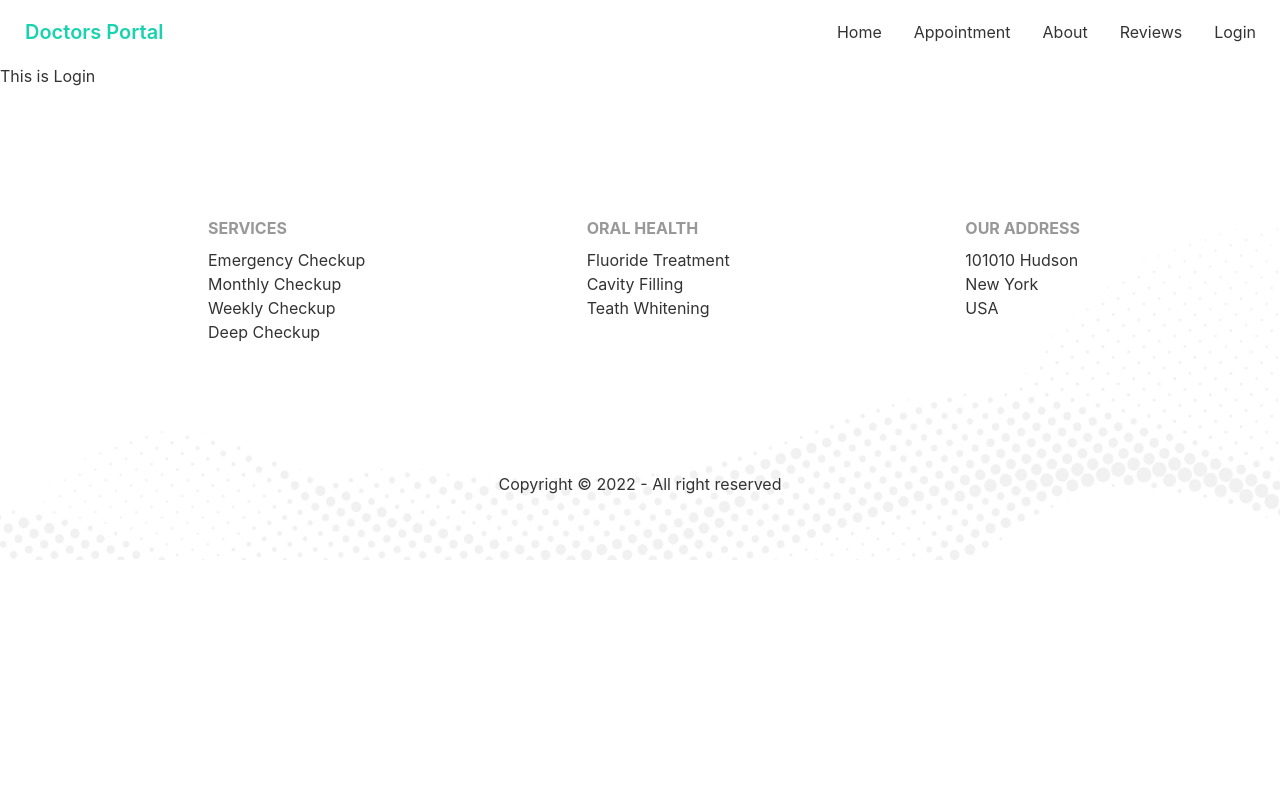
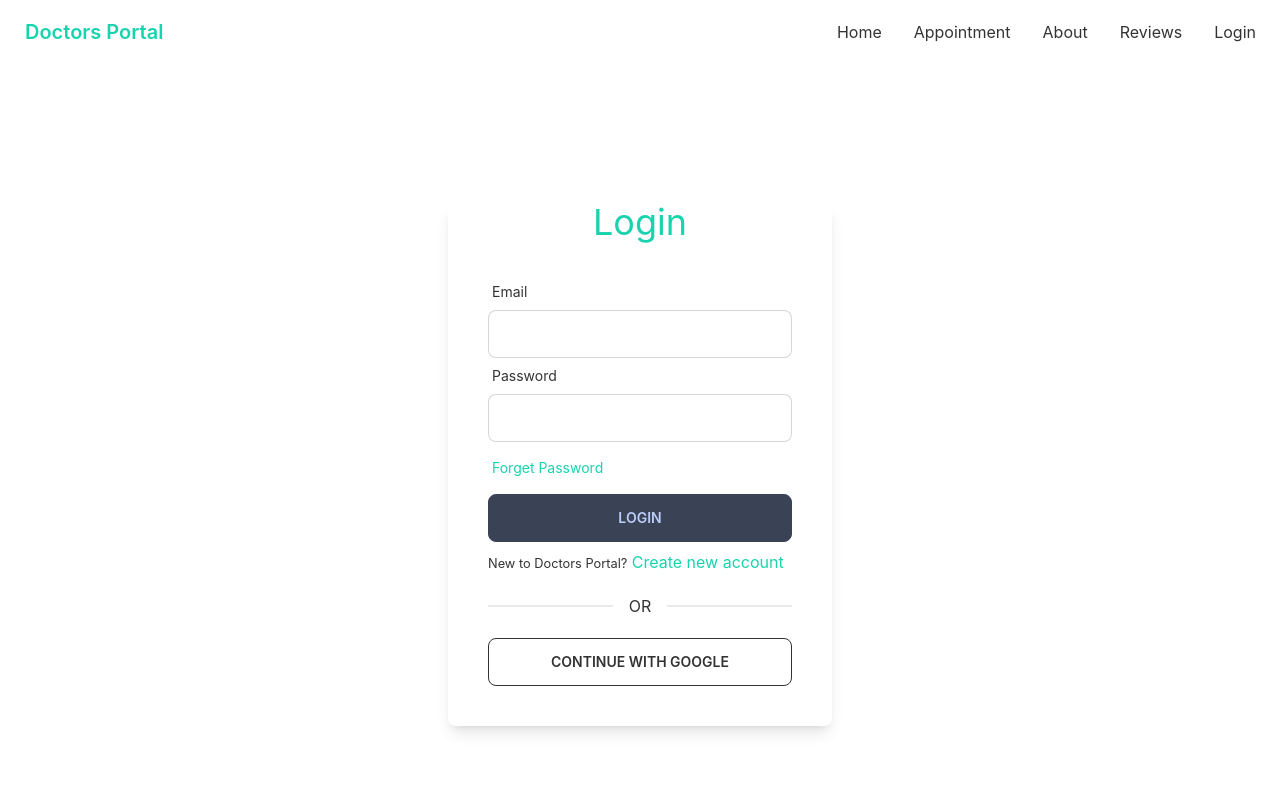
Before and after one commit to SHDilruba/doctors-portal, a React (Create React App) app: page /login in a window 1280 px wide. Shown: the top 800 px of the page. Built offline with nearby package versions, Linux system fonts and the light colour scheme.

Commit message:
login page added

```diff
--- a/package.json
+++ b/package.json
@@ -8,9 +8,11 @@
     "@testing-library/user-event": "^13.5.0",
     "daisyui": "^2.42.1",
     "date-fns": "^2.29.3",
+    "firebase": "^9.14.0",
     "react": "^18.2.0",
     "react-day-picker": "^8.3.7",
     "react-dom": "^18.2.0",
+    "react-hook-form": "^7.40.0",
     "react-router-dom": "^6.4.4",
     "react-scripts": "5.0.1",
     "web-vitals": "^2.1.4"
--- a/src/Pages/Login/Login.js
+++ b/src/Pages/Login/Login.js
@@ -1,9 +1,50 @@
 import React from 'react';
+import { useForm } from 'react-hook-form';
+import { Link } from 'react-router-dom';
 
 const Login = () => {
+  const {register, formState: { errors }, handleSubmit} = useForm();
+
+  const handleLogin = data =>{
+    console.log(data);
+  }
+
   return (
-    <div>
-       <h1>This is Login</h1>
+    <div className='h-[800px] flex justify-center items-center'>
+       <div className='w-96 px-10 pb-10 shadow-lg rounded-lg'>
+          <h2 className='text-4xl text-center mb-8 text-secondary'>Login</h2>
+          <form onSubmit={handleSubmit(handleLogin)}>
+            <div className="form-control w-full max-w-xs">
+                <label className="label">
+                    <span className="label-text">Email</span>
+                </label>
+                <input type="email" {...register("email", {
+                   required: 'Email Address is required'
+                })}
+                className="input input-bordered w-full max-w-xs" />
+                {errors.email && <p className='text-red-600'>{errors.email?.message}</p>}
+            </div>
+            <div className="form-control w-full max-w-xs">
+                <label className="label">
+                    <span className="label-text">Password</span>
+                </label>
+                <input type="password" {...register("password",{
+                    required: 'Password is required',
+                    minLength: { value: 6, message: 'Password must be in 6 characters'}
+                })}
+                className="input input-bordered w-full max-w-xs"/>
+                <label className="label">
+                    <span className="label-text text-secondary my-2">Forget Password</span>
+                </label>
+                {errors.password && <p className='text-red-600'>{errors.password?.message}</p>}
+            </div>
+              <input className='btn btn-accent w-full' value="login"
+              type="submit" />
+          </form>
+          <p className='my-2'><small>New to Doctors Portal?</small> <Link className='text-secondary' to="/signup">Create new account </Link></p>
+         <div className="divider my-6">OR</div>
+         <button className='btn btn-outline w-full'>CONTINUE WITH GOOGLE</button>
+      </div>
     </div>
   );
 };
--- /dev/null
+++ b/src/firebase/firebase.config.js
@@ -0,0 +1,18 @@
+// Import the functions you need from the SDKs you need
+import { initializeApp } from "firebase/app";
+// TODO: Add SDKs for Firebase products that you want to use
+// https://firebase.google.com/docs/web/setup#available-libraries
+
+// Your web app's Firebase configuration
+const firebaseConfig = {
+  apiKey: process.env.REACT_APP_apiKey,
+  authDomain: process.env.REACT_APP_authDomain,
+  projectId: process.env.REACT_APP_projectId,
+  storageBucket: process.env.REACT_APP_storageBucket,
+  messagingSenderId:process.env.REACT_APP_messagingSenderId,
+  appId: process.env.REACT_APP_appId
+};
+
+// Initialize Firebase
+const app = initializeApp(firebaseConfig);
+export default app;
```
Also changed, not shown: 1 other file (tests, documents, lock files or other folders).
